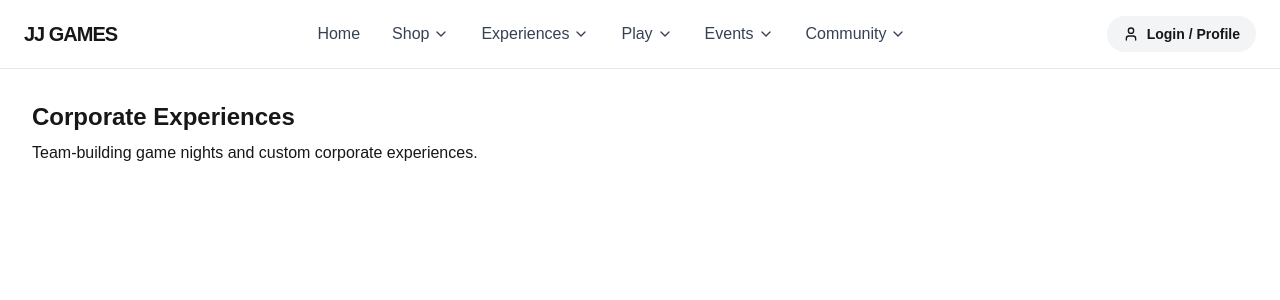
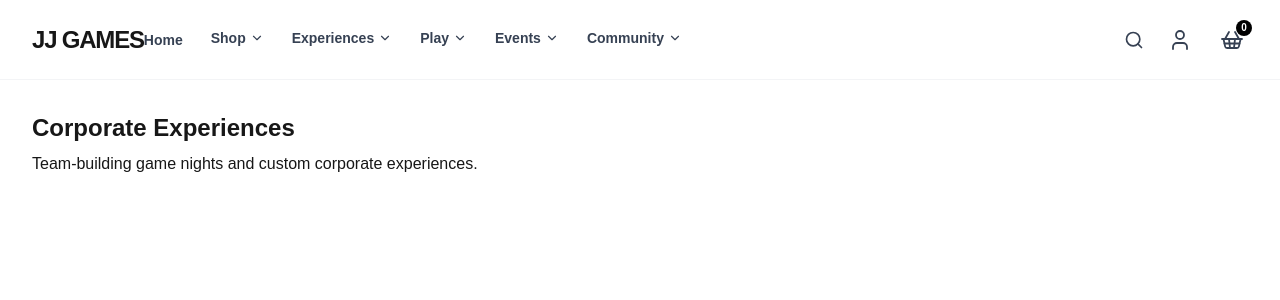
Before and after one commit to RathanPaida/joy_juncture_gwoc, a Next.js app: page /corporate in a window 1280 px wide. Shown: the top 300 px of the page. Built offline with nearby package versions, Linux system fonts and the light colour scheme.

Commit message:
making some changes to navbar

```diff
--- a/app/components/navbar.tsx
+++ b/app/components/navbar.tsx
@@ -2,7 +2,7 @@
 
 import React, { useState } from 'react';
 import Link from 'next/link';
-import { ChevronDown, User } from 'lucide-react'; // Optional: Install lucide-react for icons
+import { ChevronDown, Search, User, ShoppingBasket, X } from 'lucide-react';
 
 const navigation = [
   { name: 'Home', href: '/home' },
@@ -50,28 +50,38 @@ const navigation = [
 ];
 
 export default function Navbar() {
+  const [isSearchOpen, setIsSearchOpen] = useState(false);
+
   return (
-    <nav className="bg-white border-b border-gray-200 px-6 py-4 flex items-center justify-between">
-      {/* Logo */}
-      <div className="font-bold text-xl tracking-tighter">JJ GAMES</div>
+    <nav className="bg-white border-b border-gray-100 px-8 py-4 flex items-center justify-between sticky top-0 z-50 h-20">
+      {/* 1. LOGO */}
+      <Link
+        href="/"
+        className={`font-black text-2xl tracking-tighter transition-opacity ${isSearchOpen ? 'opacity-0 md:opacity-100' : 'opacity-100'}`}
+      >
+        JJ GAMES
+      </Link>
 
-      {/* Nav Links */}
-      <div className="hidden md:flex space-x-8">
+      {/* 2. CENTER NAVIGATION (Hidden when search is open) */}
+      <div className={`hidden lg:flex space-x-7 transition-all ${isSearchOpen ? 'opacity-0 invisible w-0' : 'opacity-100 visible'}`}>
         {navigation.map((item) => (
           <div key={item.name} className="relative group">
             {item.dropdown ? (
               <>
-                <button className="flex items-center gap-1 text-gray-700 hover:text-black font-medium transition-colors">
+                <button
+                  className="flex items-center gap-1 text-sm font-bold text-gray-700 hover:text-black transition-colors"
+                  aria-haspopup="true"
+                >
                   {item.name}
-                  <ChevronDown className="w-4 h-4 group-hover:rotate-180 transition-transform" />
+                  <ChevronDown className="w-3.5 h-3.5 group-hover:rotate-180 transition-transform duration-200" />
                 </button>
                 {/* Dropdown Menu */}
-                <div className="absolute left-0 mt-2 w-56 opacity-0 invisible group-hover:opacity-100 group-hover:visible bg-white border border-gray-100 shadow-xl rounded-lg py-2 transition-all z-50">
+                <div className="absolute left-0 mt-3 w-52 opacity-0 invisible group-hover:opacity-100 group-hover:visible bg-white border border-gray-100 shadow-xl rounded-xl py-3 transition-all duration-200 z-50">
                   {item.dropdown.map((subItem) => (
                     <Link
                       key={subItem.name}
                       href={subItem.href}
-                      className="block px-4 py-2 text-sm text-gray-600 hover:bg-gray-50 hover:text-black"
+                      className="block px-5 py-2 text-sm text-gray-500 hover:bg-gray-50 hover:text-black font-medium"
                     >
                       {subItem.name}
                     </Link>
@@ -79,7 +89,7 @@ export default function Navbar() {
                 </div>
               </>
             ) : (
-              <Link href={item.href} className="text-gray-700 hover:text-black font-medium">
+              <Link href={item.href} className="text-sm font-bold text-gray-700 hover:text-black">
                 {item.name}
               </Link>
             )}
@@ -87,11 +97,58 @@ export default function Navbar() {
         ))}
       </div>
 
-      {/* Profile */}
-      <Link href="/profile" className="flex items-center gap-2 bg-gray-100 px-4 py-2 rounded-full hover:bg-gray-200 transition-colors">
-        <User className="w-4 h-4" />
-        <span className="text-sm font-semibold">Login / Profile</span>
-      </Link>
+      {/* 3. RIGHT SECTION (Search + Icons) */}
+      <div className="flex items-center space-x-4 flex-grow justify-end max-w-xl">
+
+        {/* Search Container */}
+        <div
+          className={`relative flex items-center transition-all duration-500 ease-in-out ${isSearchOpen ? 'flex-grow' : 'w-10'}`}
+          onMouseEnter={() => setIsSearchOpen(true)}
+          onMouseLeave={() => setIsSearchOpen(false)}
+        >
+          <input
+            type="text"
+            placeholder="Search games..."
+            className={`w-full h-11 pl-11 pr-10 rounded-full bg-gray-100 outline-none border border-transparent focus:border-black transition-all duration-500 ${
+              isSearchOpen ? 'opacity-100 visible' : 'opacity-0 invisible cursor-default'
+            }`}
+          />
+
+          {/* Search Icon Button - Accessibility Fix: aria-label added */}
+          <button
+            onClick={() => setIsSearchOpen(!isSearchOpen)}
+            className="absolute left-3 p-1 text-gray-700 hover:text-black z-10"
+            aria-label="Open search"
+          >
+            <Search className="w-5 h-5 stroke-[2]" />
+          </button>
+
+          {/* Close Icon - Only shows when input is expanded */}
+          {isSearchOpen && (
+            <button
+              onClick={() => setIsSearchOpen(false)}
+              className="absolute right-3 p-1 text-gray-400 hover:text-red-500 transition-colors"
+              aria-label="Close search"
+            >
+              <X className="w-4 h-4" />
+            </button>
+          )}
+        </div>
+
+        {/* Action Icons - Accessibility Fix: aria-labels added */}
+        <div className={`flex items-center space-x-5 transition-opacity ${isSearchOpen ? 'hidden sm:flex' : 'flex'}`}>
+          <Link href="/profile" className="p-1 text-gray-700 hover:text-black transition-colors" aria-label="My Account">
+            <User className="w-6 h-6 stroke-[1.8]" />
+          </Link>
+
+          <Link href="/cart" className="p-1 text-gray-700 hover:text-black transition-colors relative" aria-label="Shopping Cart">
+            <ShoppingBasket className="w-6 h-6 stroke-[1.8]" />
+            <span className="absolute -top-1 -right-1 bg-black text-white text-[10px] w-4 h-4 rounded-full flex items-center justify-center font-bold">
+              0
+            </span>
+          </Link>
+        </div>
+      </div>
     </nav>
   );
 }
```
